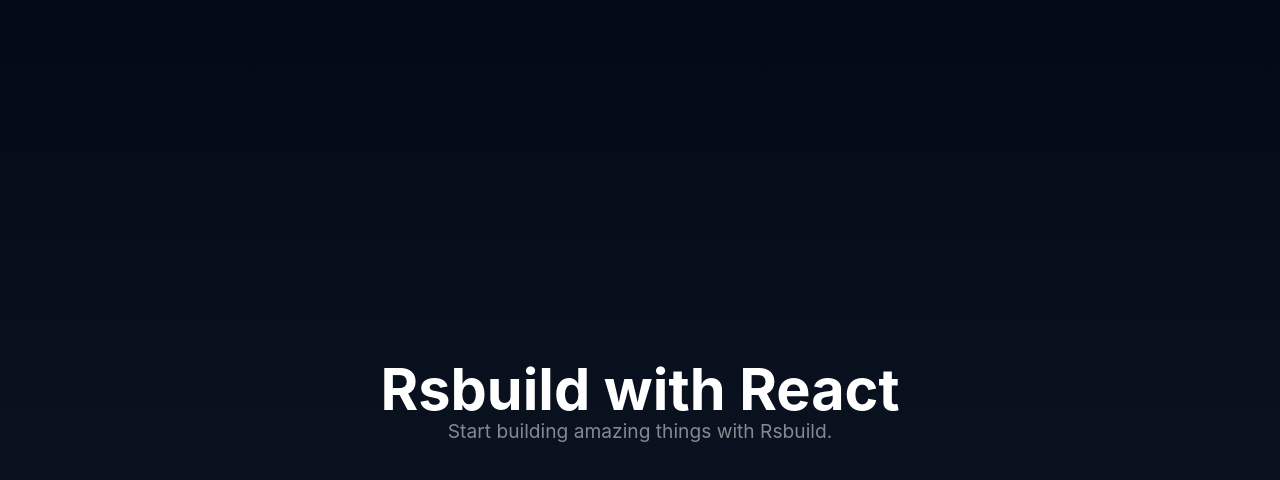
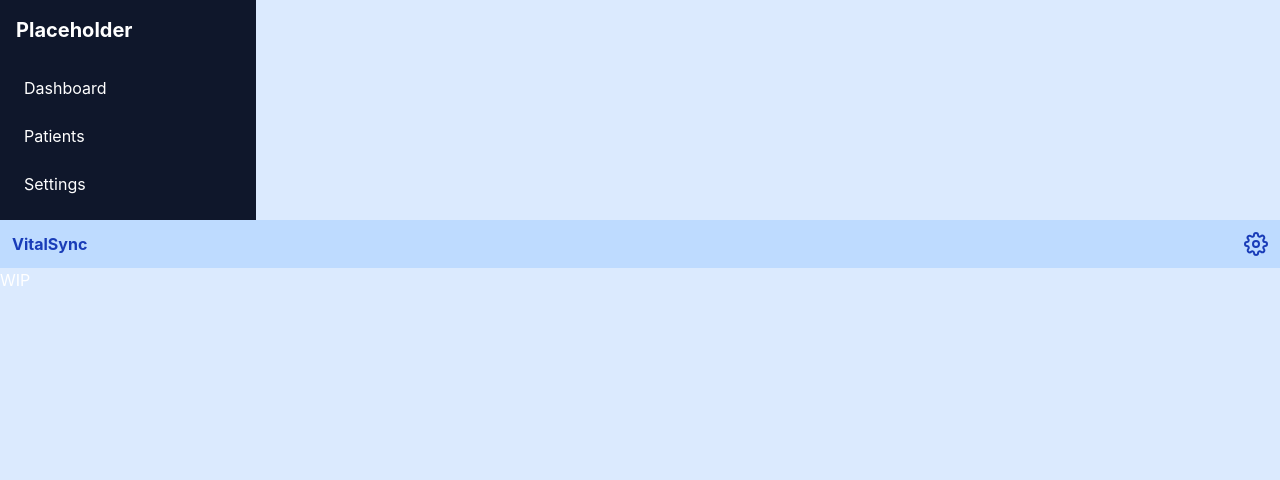
Before and after one commit to Leeous/react-ehr-platform, a React app: page /dashboard in a window 1280 px wide. Shown: the top 480 px of the page. Built offline with nearby package versions, Linux system fonts and the light colour scheme; the HTML template or start-up script is replaced by a standard one.

Commit message:
feat: add routes,

```diff
--- a/src/App.tsx
+++ b/src/App.tsx
@@ -1,11 +1,22 @@
+import { Router, Routes, Route, Navigate, BrowserRouter } from 'react-router-dom';
 import './App.css';
+import { AppLayout } from './components/layout/AppLayout/AppLayout';
+import Dashboard from './pages/Dashboard';
+import PatientList from './pages/PatientList';
+import PatientDetail from './pages/PatientDetail';
 
 const App = () => {
   return (
-    <div className="content">
-      <h1>Rsbuild with React</h1>
-      <p>Start building amazing things with Rsbuild.</p>
-    </div>
+    <AppLayout>
+      <BrowserRouter>
+        <Routes>
+          <Route path='/' element={ <Navigate to="/dashboard" replace /> } />
+          <Route path='/dashboard' element={ <Dashboard/> } />
+          <Route path='/patients' element={ <PatientList/> } />
+          <Route path='/patients/:id' element={ <PatientDetail/> } />
+        </Routes>
+      </BrowserRouter>
+    </AppLayout>
   );
 };
 
--- /dev/null
+++ b/src/global.d.ts
@@ -0,0 +1,6 @@
+declare module '*.svg' {
+  import React from 'react';
+  export const ReactComponent: React.FC<React.SVGProps<SVGSVGElement>>;
+  const src: string;
+  export default src;
+}
--- /dev/null
+++ b/src/index.css
@@ -0,0 +1,6 @@
+@import "tailwindcss";
+
+html, body {
+  margin: 0;
+  padding: 0;
+}
```
Also changed, not shown: 1 other file (tests, documents, lock files or other folders).
